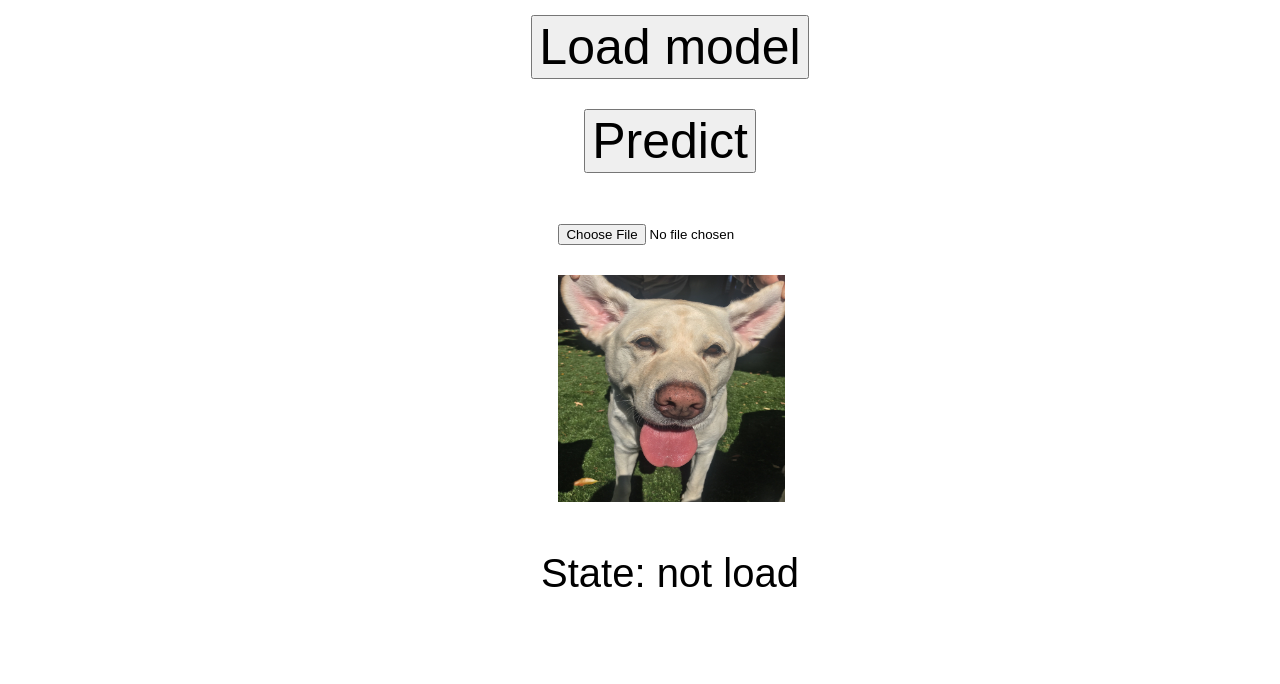
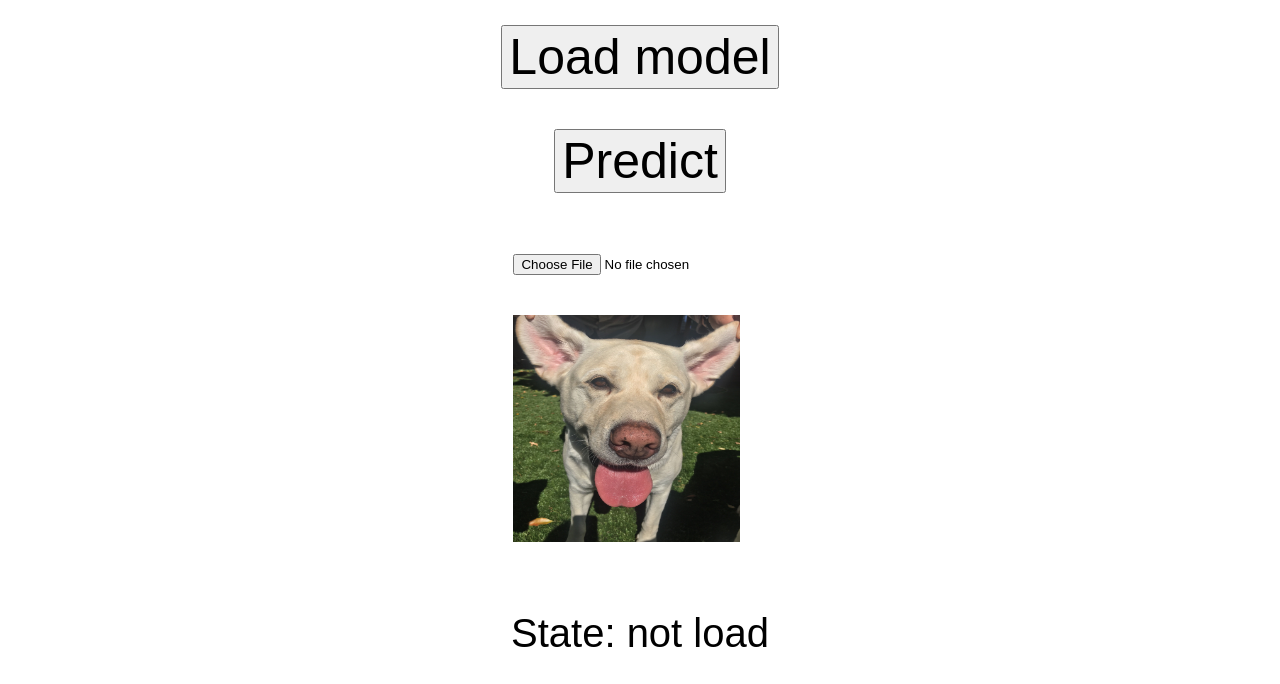
Before and after one commit to nomi30701/TensorflowJS_test, a plain HTML site: page index.html in a window 1280 px wide. Shown: the part 747-1431 px from the top of the page. Before the commit the page ends 1371 px from the top, so only its background shows below. Drawn offline with Linux system fonts and the light colour scheme; a script that the page names is missing.

Commit message:
Update style.css

```diff
--- a/style.css
+++ b/style.css
@@ -18,10 +18,7 @@ body{
     flex-direction: row;
     justify-content: center;
 }
-#container_classifier *{
-    margin-left: 30px;
-    margin-bottom: 10px;
-}
+
 .Info_container{
     font-size: 30px;
     font-family: sans-serif;
```
